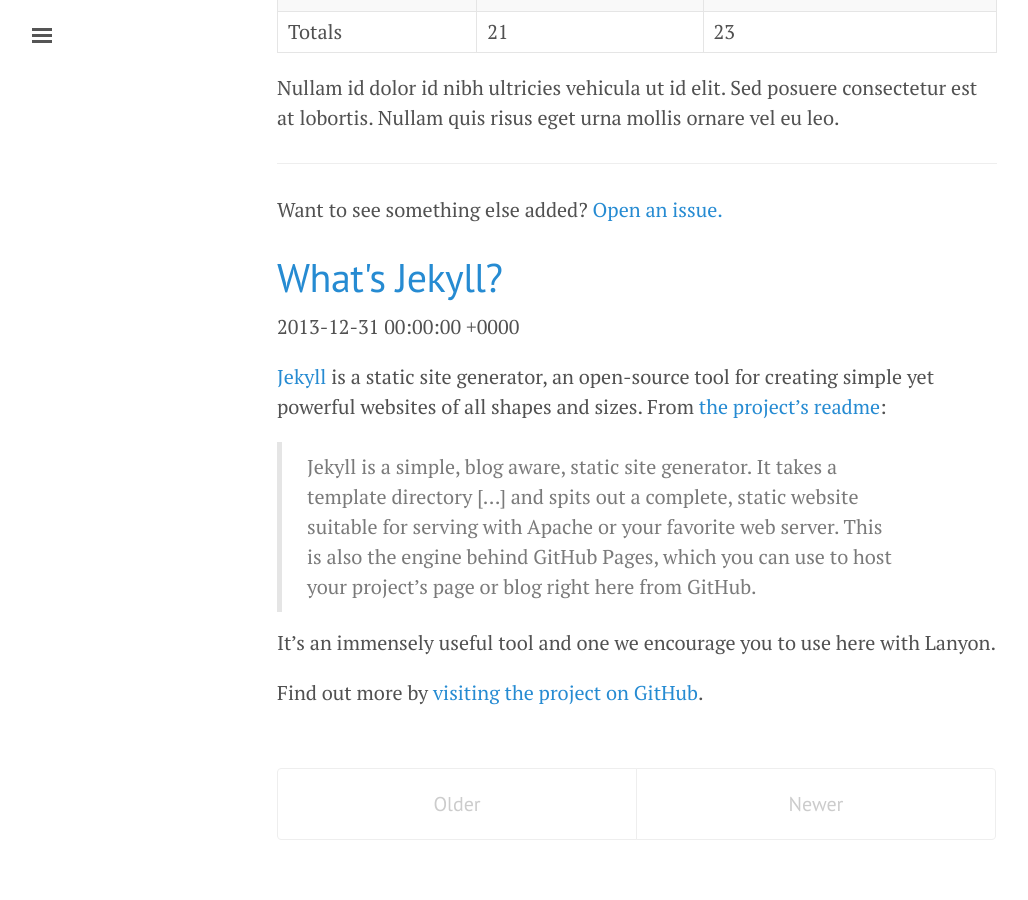
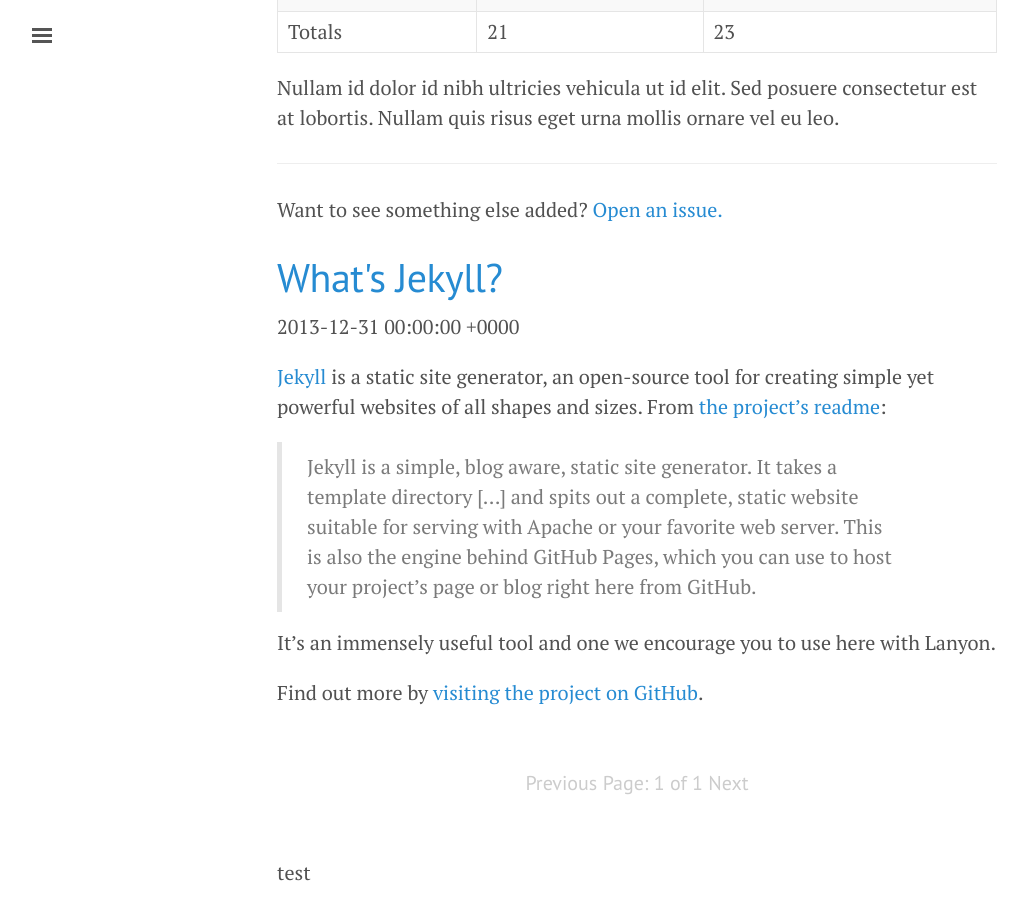
Before and after one commit to bjchia/bjchia.github.io, a Jekyll site: the page built from brainFlow/index.html, in a window 1280 px wide and 900 px high, scrolled down 4438 px. Shown: the whole window, without its empty margins (3-1031 px from the left). Built offline with Jekyll 4.4.1, drawn with Linux system fonts in a browser that asks for light colours; the list of posts is cut into pages by our own code.

Commit message:
fixing paginator

```diff
--- a/brainFlow/index.html
+++ b/brainFlow/index.html
@@ -14,18 +14,17 @@
 {% endfor %}
 
 <div class="pagination">
+  {% if paginator.previous_page %}
+    <a href="{{ paginator.previous_page_path }}" class="previous">Previous</a>
+  {% else %}
+    <span class="previous">Previous</span>
+  {% endif %}
+  <span class="page_number ">Page: {{ paginator.page }} of {{ paginator.total_pages }}</span>
   {% if paginator.next_page %}
-    <a class="pagination-item older" href="{{ site.baseurl }}/page{{paginator.next_page}}">Older</a>
+    <a href="{{ paginator.next_page_path }}" class="next">Next</a>
   {% else %}
-    <span class="pagination-item older">Older</span>
-  {% endif %}
-  {% if paginator.previous_page %}
-    {% if paginator.page == 2 %}
-      <a class="pagination-item newer" href="{{ site.baseurl }}/">Newer</a>
-    {% else %}
-      <a class="pagination-item newer" href="{{ site.baseurl }}/page{{paginator.previous_page}}">Newer</a>
-    {% endif %}
-  {% else %}
-    <span class="pagination-item newer">Newer</span>
+    <span class="next ">Next</span>
   {% endif %}
 </div>
+
+test
```
